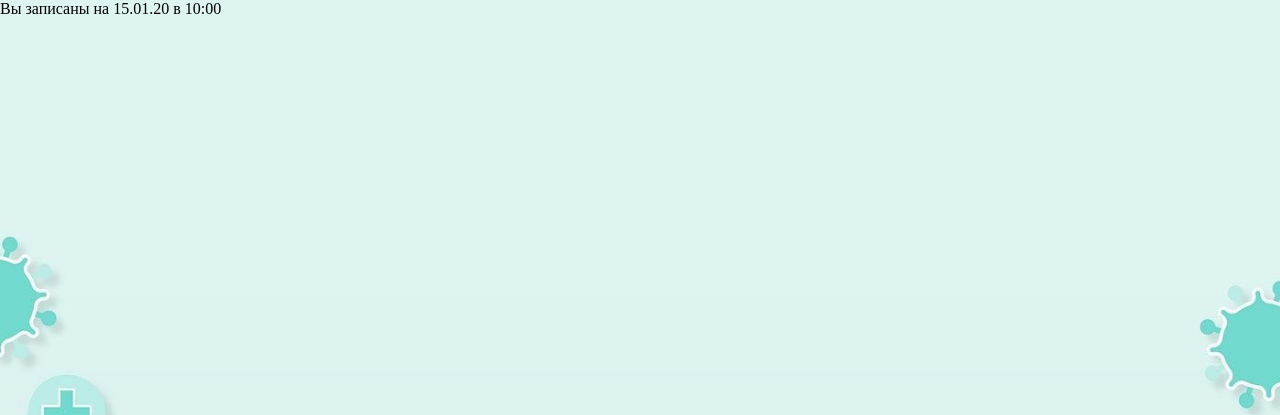
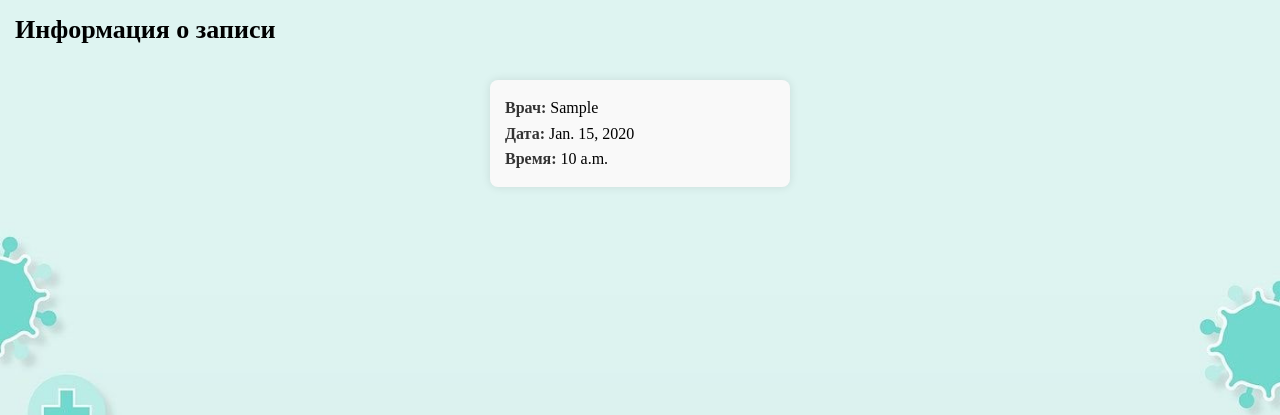
Before and after one commit to arklem699/WEB, a Django app: page /appointment/1/ in a window 1280 px wide. Shown: the top 415 px of the page. Run offline with Django 5.2, Linux system fonts and the light colour scheme; tables that the repository leaves empty hold one stand-in row (values such as "Sample post"); some libraries are stand-ins or nearby versions.

Commit message:
update appointment.html

```diff
--- a/bmstu_lab/static/css/style.css
+++ b/bmstu_lab/static/css/style.css
@@ -78,3 +78,27 @@ input {
     font-weight: 100;
     cursor: pointer;
 }
+
+.order-container {
+    max-width: 300px;
+    margin: 20px auto;
+    background-color: #f9f9f9;
+    padding: 15px;
+    border-radius: 8px;
+    box-shadow: 0 0 10px rgba(0, 0, 0, 0.1);
+  }
+
+.order-text {
+    font-size: 16px;
+    line-height: 1.6;
+  }
+
+.label {
+    font-weight: bold;
+    color: #333;
+  }
+
+.information {
+    padding: 15px;
+    font-size: 26px;
+}
--- a/bmstu_lab/templates/appointment.html
+++ b/bmstu_lab/templates/appointment.html
@@ -3,5 +3,16 @@
 {% block title %}{{ data.date | date:"d.m.y" }}{% endblock %}
 
 {% block content %}
-    <div class="appointment-text">Вы записаны на {{ data.date | date:"d.m.y" }} в {{ data.time | date:"H:i" }}</div>
+        <div class="information">
+            <b>Информация о записи</b>
+        </div>
+        <div class="order-container">
+            <div class="order-text">
+                <span class="label">Врач:</span> {{ data.doctor }}
+                <br>
+                <span class="label">Дата:</span> {{ data.date }}
+                <br>
+                <span class="label">Время:</span> {{ data.time }}
+            </div>
+        </div>
 {% endblock %}
```
